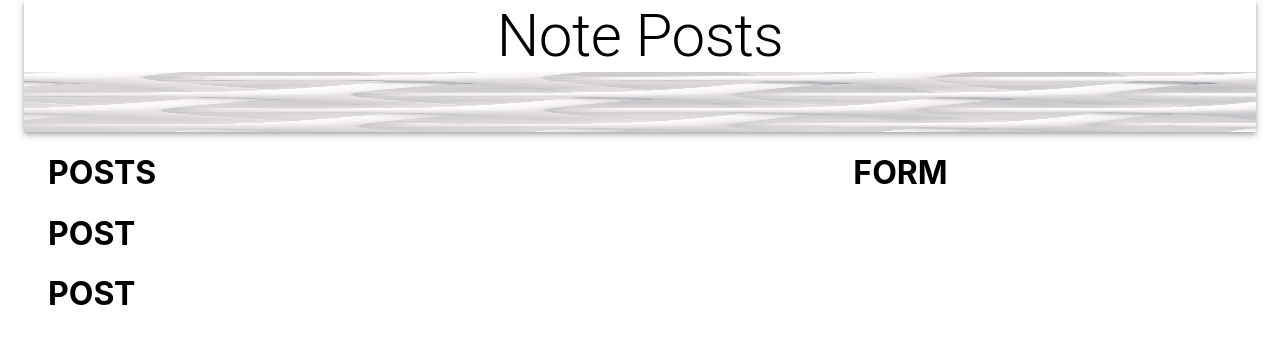
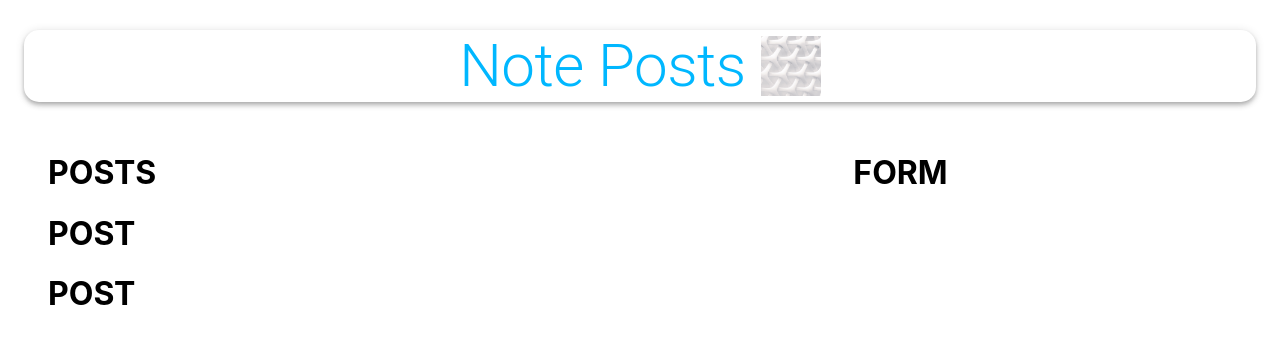
Before and after one commit to TJohnson986/basic-mern-frontend, a React (Create React App) app: page / in a window 1280 px wide. Shown: the top 344 px of the page. Built offline with nearby package versions, Linux system fonts and the light colour scheme.

Commit message:
imports styles.js, adds classNames to AppBar, Typography, img

```diff
--- a/src/App.js
+++ b/src/App.js
@@ -5,14 +5,18 @@
 import Posts from './components/Posts/posts';
 import Form from './components/Form/form';
 
+import useStyles from './styles.js';
+
 import postimg from './images/sampleimage.jpg'
 
 const App = () => {
+  const classes = useStyles();
+
   return (
     <Container maxwidth='lg'>
-      <AppBar position="static" color="inherit">
-        <Typography variant="h2" align='center'>Note Posts</Typography>
-        <img src={postimg} alt="posts" height="60" />
+      <AppBar className={classes.appBar} position="static" color="inherit">
+        <Typography className={classes.heading} variant="h2" align='center'>Note Posts</Typography>
+        <img className={classes.image} src={postimg} alt="posts" height="60" />
       </AppBar>
       <Grow in>
         <Container>
```
